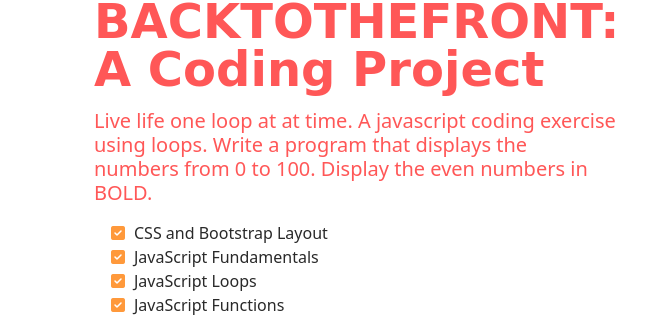
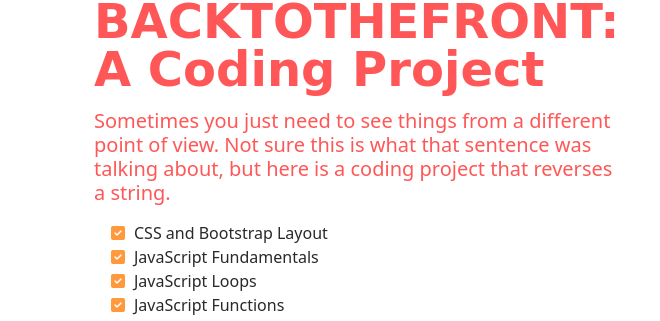
Before and after one commit to Ghatazhak/BACKTOTHEFRONT, a plain HTML site: page index.html in a window 1280 px wide. Shown: the part 99-420 px from the top of the page, 0-660 px from the left. Drawn offline with nearby package versions, Linux system fonts and the light colour scheme; a web font is replaced by a local one.

Commit message:
Fixed description  on index.html

```diff
--- a/index.html
+++ b/index.html
@@ -81,9 +81,7 @@
               BACKTOTHEFRONT: A Coding Project
             </h1>
             <h4 class="lead">
-              Live life one loop at at time. A javascript coding exercise using
-              loops. Write a program that displays the numbers from 0 to 100.
-              Display the even numbers in <strong>BOLD.</strong>
+              Sometimes you just need to see things from a different point of view. Not sure this is what that sentence was talking about, but here is a coding project that reverses a string.
             </h4>
             <ul class="fa-ul pt-2 checklist">
               <li>
```
